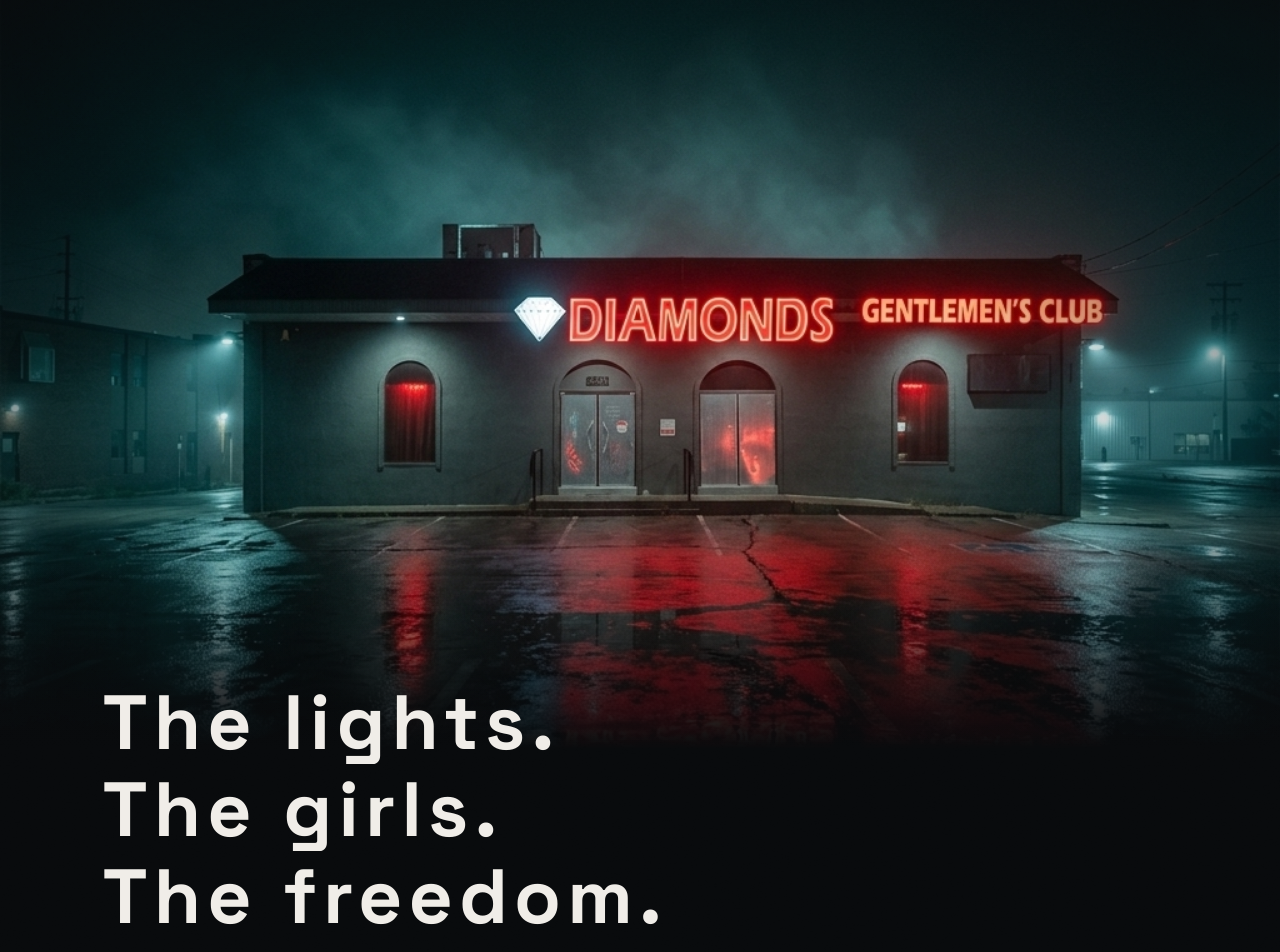
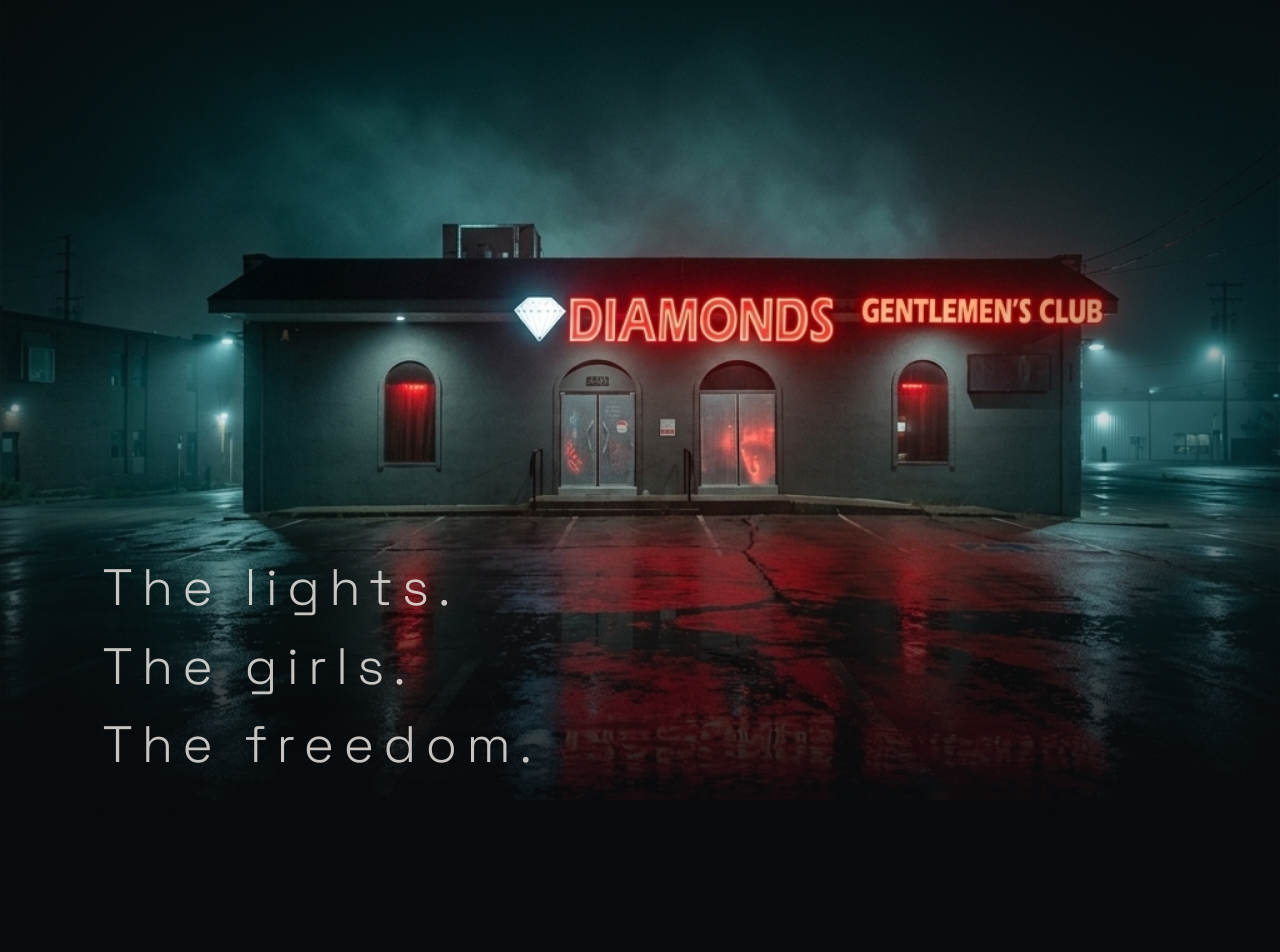
Before and after one commit to xnicolejavier-art/letsgo-todiamonds, a Next.js app: page / in a window 1280 px wide. Shown: the top 952 px of the page. Built offline with nearby package versions, Linux system fonts and the light colour scheme.

Commit message:
Update TaglineSection.tsx

```diff
--- a/components/tagline/TaglineSection.tsx
+++ b/components/tagline/TaglineSection.tsx
@@ -29,55 +29,46 @@ export default function TaglineSection() {
       ).matches;
 
       if (prefersReducedMotion) {
-        gsap.set([line1, line2, line3], { y: 0 });
+        gsap.set([line1, line2, line3], { y: 0, opacity: 1 });
         return;
       }
 
       ctx = gsap.context(() => {
-        /*
-         * Each line starts translated down behind its overflow:hidden
-         * parent. GSAP moves each to y:0, creating a reveal from
-         * darkness rather than a fade or slide.
-         *
-         * once:true means the animation plays once and holds.
-         * No scrub — the lines arrive with their own timing,
-         * not tied directly to scroll position.
-         */
         const tl = gsap.timeline({
           scrollTrigger: {
             trigger: section,
-            start: "top 75%",
+            start: "top 80%",
             once: true,
           },
         });
 
-        // Line 1 — The lights.
         tl.to(line1, {
           y: 0,
-          duration: 1.0,
+          opacity: 1,
+          duration: 1.2,
           ease: "power2.out",
         });
 
-        // Line 2 — The girls. (0.3s after line 1)
         tl.to(
           line2,
           {
             y: 0,
-            duration: 1.0,
+            opacity: 1,
+            duration: 1.2,
             ease: "power2.out",
           },
-          "+=0.3"
+          "+=0.4"
         );
 
-        // Line 3 — The freedom. (longer pause — this one lands differently)
         tl.to(
           line3,
           {
             y: 0,
-            duration: 1.1,
+            opacity: 1,
+            duration: 1.3,
             ease: "power2.out",
           },
-          "+=0.7"
+          "+=0.8"
         );
       });
     };
@@ -89,84 +80,46 @@ export default function TaglineSection() {
     };
   }, []);
 
+  const lineStyle = {
+    transform: "translateY(60%)",
+    opacity: 0,
+    fontSize: "clamp(1.8rem, 4vw, 3.2rem)",
+    fontFamily: "var(--font-sans)",
+    fontWeight: 300,
+    letterSpacing: "0.18em",
+    color: "rgba(240, 237, 232, 0.82)",
+    lineHeight: 1.1,
+  };
+
   return (
     <section
       ref={sectionRef}
       aria-label="Tagline"
       style={{
-        /*
-         * Negative margin pulls this section up into the hero,
-         * making the transition feel continuous rather than
-         * like entering a new page section.
-         * The hero image bleeds through via the dark background.
-         */
         position: "relative",
-        marginTop: "-30vh",
-        paddingTop: "15vh",
-        paddingBottom: "20vh",
+        marginTop: "-40vh",
+        paddingTop: "10vh",
+        paddingBottom: "25vh",
         paddingLeft: "clamp(2rem, 8vw, 10rem)",
         background:
-          "linear-gradient(to bottom, transparent 0%, #080A0C 35%, #080A0C 100%)",
+          "linear-gradient(to bottom, transparent 0%, rgba(8,10,12,0.6) 40%, rgba(8,10,12,0.92) 70%, #080A0C 100%)",
         zIndex: 10,
       }}
     >
-      {/*
-       * Each tagline line has two layers:
-       * - outer: overflow hidden, acts as the mask
-       * - inner (ref): starts at translateY(100%), GSAP reveals to 0
-       * This creates the emergence-from-darkness effect.
-       */}
-
-      {/* Line 1 */}
-      <div style={{ overflow: "hidden", marginBottom: "0.15em" }}>
-        <div
-          ref={line1Ref}
-          style={{
-            transform: "translateY(100%)",
-            fontSize: "clamp(2.5rem, 6vw, 5rem)",
-            fontFamily: "var(--font-sans)",
-            fontWeight: 700,
-            letterSpacing: "0.08em",
-            color: "#F0EDE8",
-            lineHeight: 1.1,
-          }}
-        >
+      <div style={{ overflow: "hidden", marginBottom: "1.4em" }}>
+        <div ref={line1Ref} style={lineStyle}>
           The lights.
         </div>
       </div>
 
-      {/* Line 2 */}
-      <div style={{ overflow: "hidden", marginBottom: "0.15em" }}>
-        <div
-          ref={line2Ref}
-          style={{
-            transform: "translateY(100%)",
-            fontSize: "clamp(2.5rem, 6vw, 5rem)",
-            fontFamily: "var(--font-sans)",
-            fontWeight: 700,
-            letterSpacing: "0.08em",
-            color: "#F0EDE8",
-            lineHeight: 1.1,
-          }}
-        >
+      <div style={{ overflow: "hidden", marginBottom: "1.4em" }}>
+        <div ref={line2Ref} style={lineStyle}>
           The girls.
         </div>
       </div>
 
-      {/* Line 3 — The freedom. Slightly larger. This one lands. */}
       <div style={{ overflow: "hidden" }}>
-        <div
-          ref={line3Ref}
-          style={{
-            transform: "translateY(100%)",
-            fontSize: "clamp(2.5rem, 6vw, 5rem)",
-            fontFamily: "var(--font-sans)",
-            fontWeight: 700,
-            letterSpacing: "0.08em",
-            color: "#F0EDE8",
-            lineHeight: 1.1,
-          }}
-        >
+        <div ref={line3Ref} style={lineStyle}>
           The freedom.
         </div>
       </div>
```
